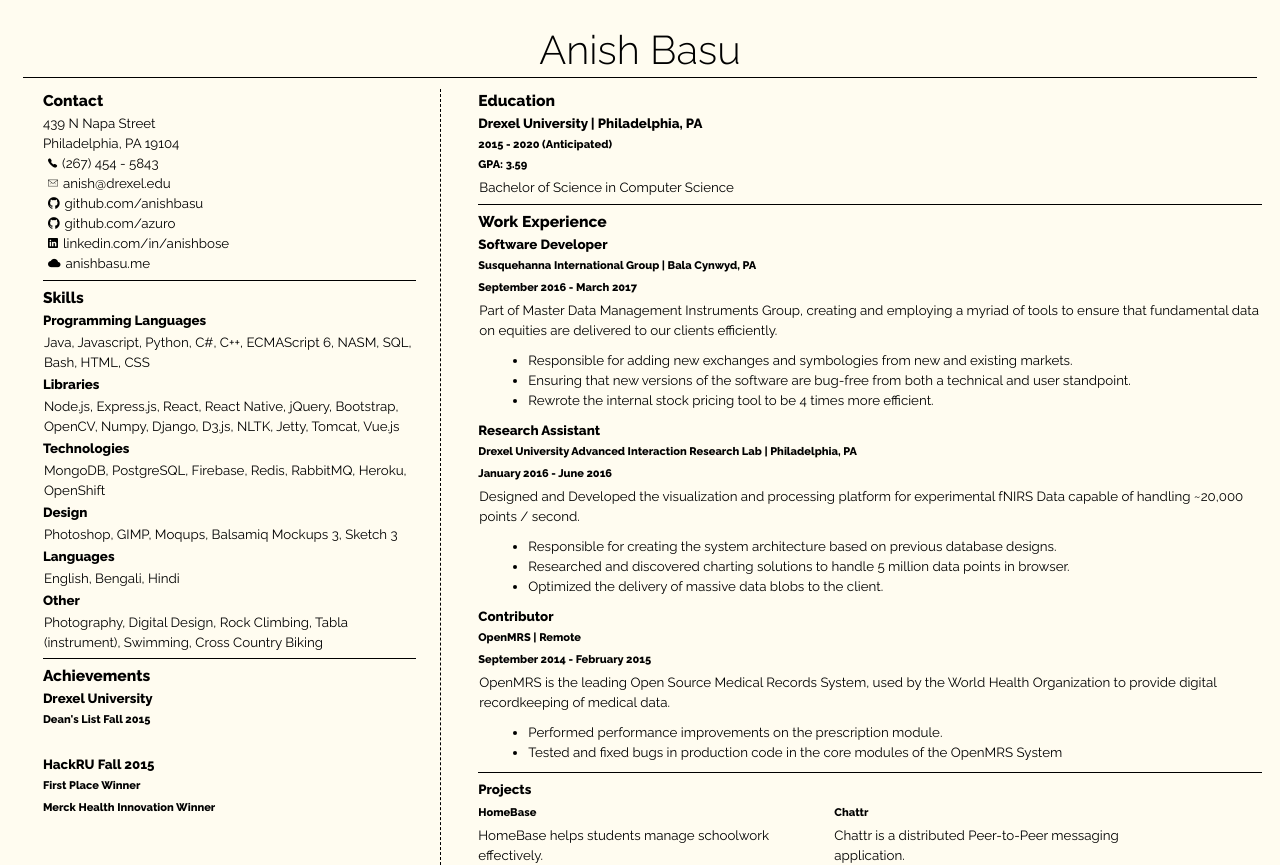
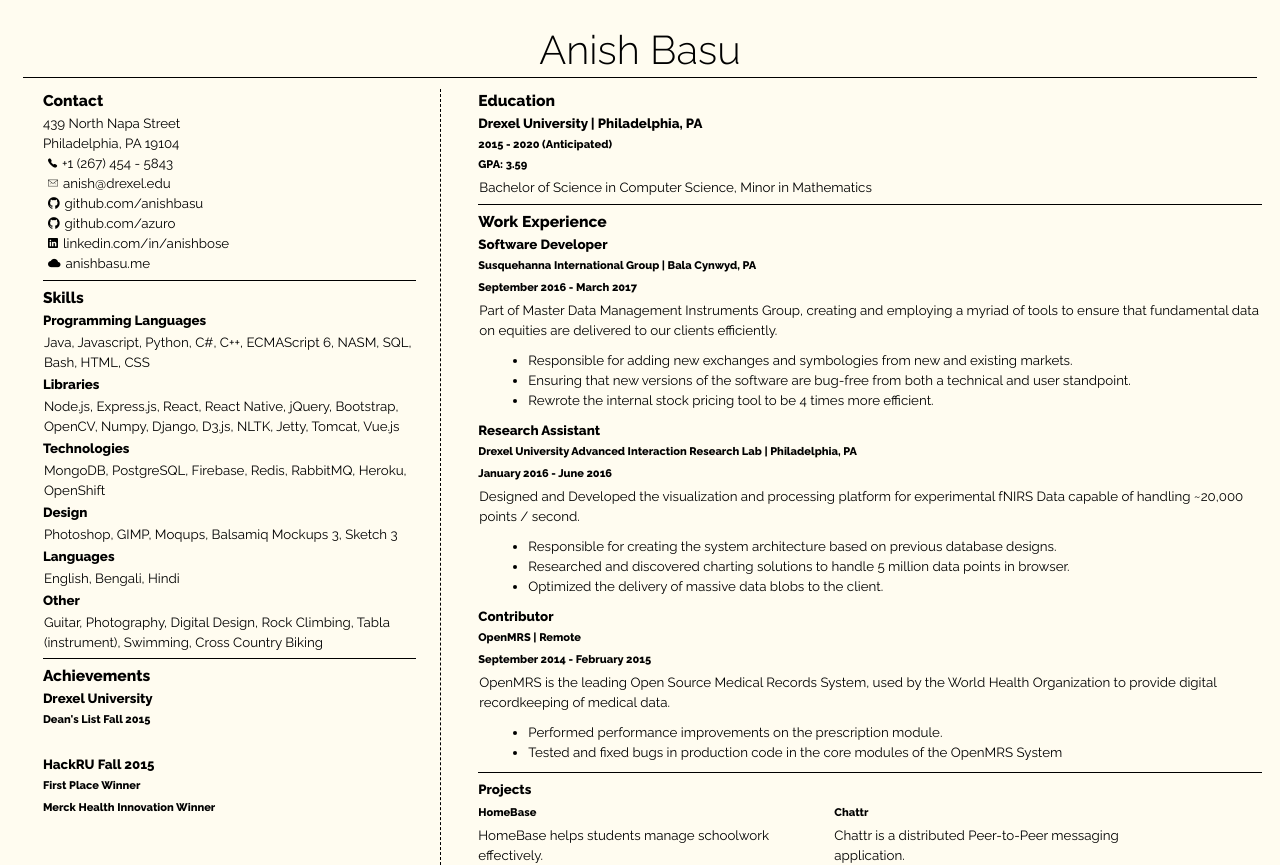
Before and after one commit to anishbasu/anishbasu.github.io, a plain HTML site: page index.html in a window 1280 px wide. Drawn offline with nearby package versions, Linux system fonts and the light colour scheme.

Commit message:
Added Math Minor

```diff
--- a/index.html
+++ b/index.html
@@ -28,11 +28,11 @@
             <nav>
                 <div>
                     <h3>Contact</h3>
-                    439 N Napa Street
+                    439 North Napa Street
                     <br/>
                     Philadelphia, PA 19104
                     <br/>
-                    <span class="icon ion-ios-telephone"></span><a href="tel:2674545843">(267) 454 - 5843</a>
+                    <span class="icon ion-ios-telephone"></span><a href="tel:2674545843">+1 (267) 454 - 5843</a>
                     <br/>
                     <span class="icon ion-ios-email-outline"></span><a href="mailto:anish@drexel.edu">anish@drexel.edu</a>
                     <br/>
@@ -66,7 +66,7 @@
                     <h4>Languages</h4>
                     <p>English, Bengali, Hindi</p>
                     <h4>Other</h4>
-                    <p>Photography, Digital Design, Rock Climbing, Tabla (instrument), Swimming, Cross Country Biking</p>
+                    <p>Guitar, Photography, Digital Design, Rock Climbing, Tabla (instrument), Swimming, Cross Country Biking</p>
                 </div>
                 <hr>
                 <div>
@@ -86,7 +86,7 @@
                     <div>
                         <h4>Drexel University | Philadelphia, PA</h4>
                         <h5>2015 - 2020 (Anticipated) <br> <b>GPA: 3.59</b></h5>
-                        <p>Bachelor of Science in Computer Science</p>
+                        <p>Bachelor of Science in Computer Science, Minor in Mathematics</p>
                     </div>
                 </div>
                 <hr>
```
